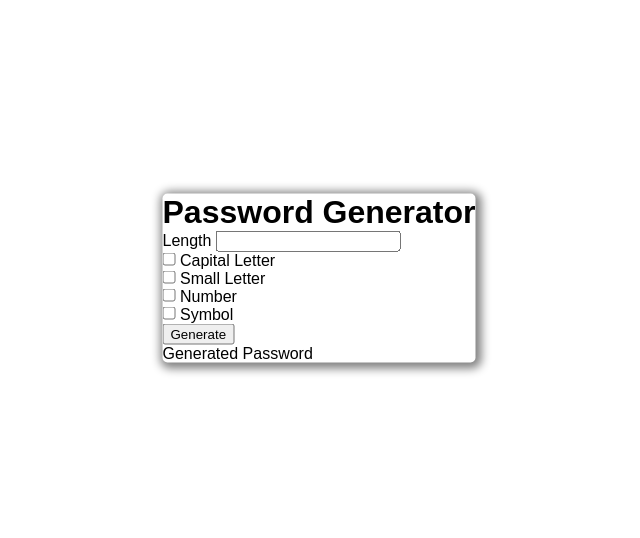
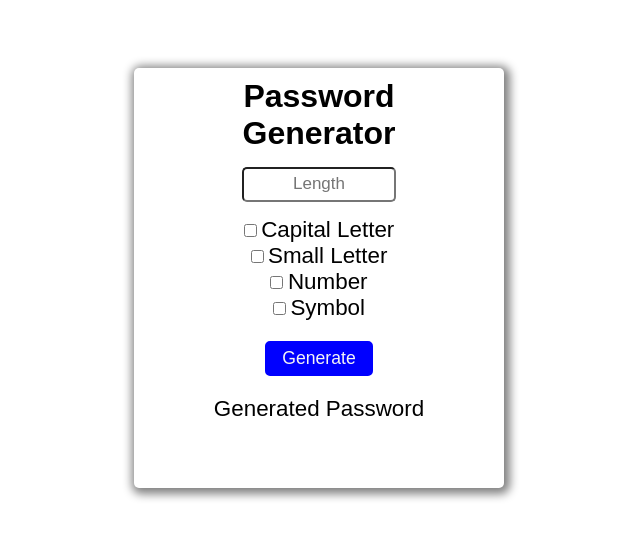
Before and after one commit to gautam-manish/Password_Generator, a plain HTML site: page index.html in a window 1280 px wide. Shown: the part 122-660 px from the top of the page, without its empty margins (321-961 px from the left). Drawn offline with Linux system fonts and the light colour scheme.

Commit message:
Minor Changes

```diff
--- a/index.html
+++ b/index.html
@@ -1,35 +1,41 @@
 <!DOCTYPE html>
 <html lang="en">
+
 <head>
     <meta charset="UTF-8">
     <meta name="viewport" content="width=device-width, initial-scale=1.0">
     <title>Random Password Generator</title>
     <link rel="stylesheet" href="style.css">
 </head>
+
 <body>
     <div class="container">
-        <h1>Password Generator</h1>
+        <form>
 
-        <label for="">Length</label>
-        <input type="number" id="inputBox">
+            <h1>Password <br>Generator</h1>
+
+            <!-- <label for="">Length</label> -->
+            <input type="number" id="inputBox" placeholder="Length">
             <br>
-        <input type="checkbox" id="toCapital">
-        <label for="">Capital Letter</label>
+            <input type="checkbox" id="toCapital" >
+            <label for="" class="c-box">Capital Letter</label>
             <br>
             <input type="checkbox" id="toSmall">
-        <label for="">Small Letter</label>
+            <label for="" class="c-box">Small Letter</label>
             <br>
             <input type="checkbox" id="toNumber">
-        <label for="">Number</label>
+            <label for="" class="c-box">Number</label>
             <br>
             <input type="checkbox" id="toSymbol">
-        <label for="">Symbol</label>
+            <label for="" class="c-box">Symbol</label>
             <br>
             <button id="btn">Generate</button>
             <p id="result">Generated Password</p>
+        </form>
 
     </div>
 
     <script src="main.js"></script>
 </body>
+
 </html>
--- a/style.css
+++ b/style.css
@@ -10,6 +10,13 @@
     transform: translate(-50%, -50%);
     box-shadow: 2px 2px 10px 4px grey;
     border-radius: 5px;
+    padding: 10px;
+}
+
+.container form {
+    height: 400px;
+    width: 350px;
+    text-align: center;
 }
 
 input::-webkit-outer-spin-button,
@@ -17,3 +24,39 @@ input::-webkit-inner-spin-button {
     -webkit-appearance: none;
     margin: 0;
 }
+
+#inputBox {
+    margin: 15px 0px;
+    width: 40%;
+    padding: 1.5%;
+    font-size: 17px;
+    text-align: center;
+    border-radius: 5px;
+    color: black;
+}
+
+button {
+    margin: 20px 0px;
+    padding: 5px 15px;
+    font-size: 110%;
+    border: 2px solid blue;
+    background-color: blue;
+    color: whitesmoke;
+    border-radius: 5px;
+    cursor: pointer;
+}
+
+
+button:hover {
+    background-color: white;
+    color: blue;
+}
+
+
+#result {
+    font-size: 140%;
+}
+
+.c-box {
+    font-size: 140%;
+}
```
Lines whose indentation alone changed are shown as unchanged.
